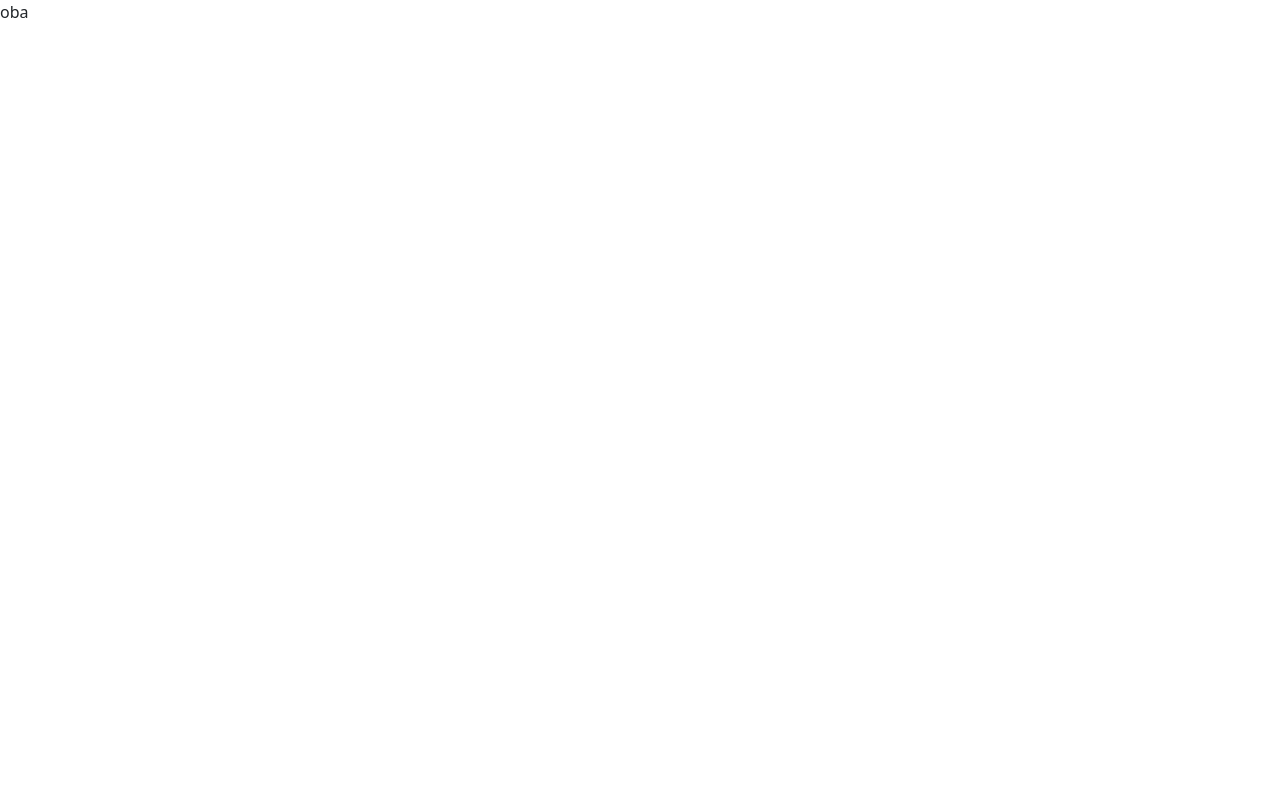
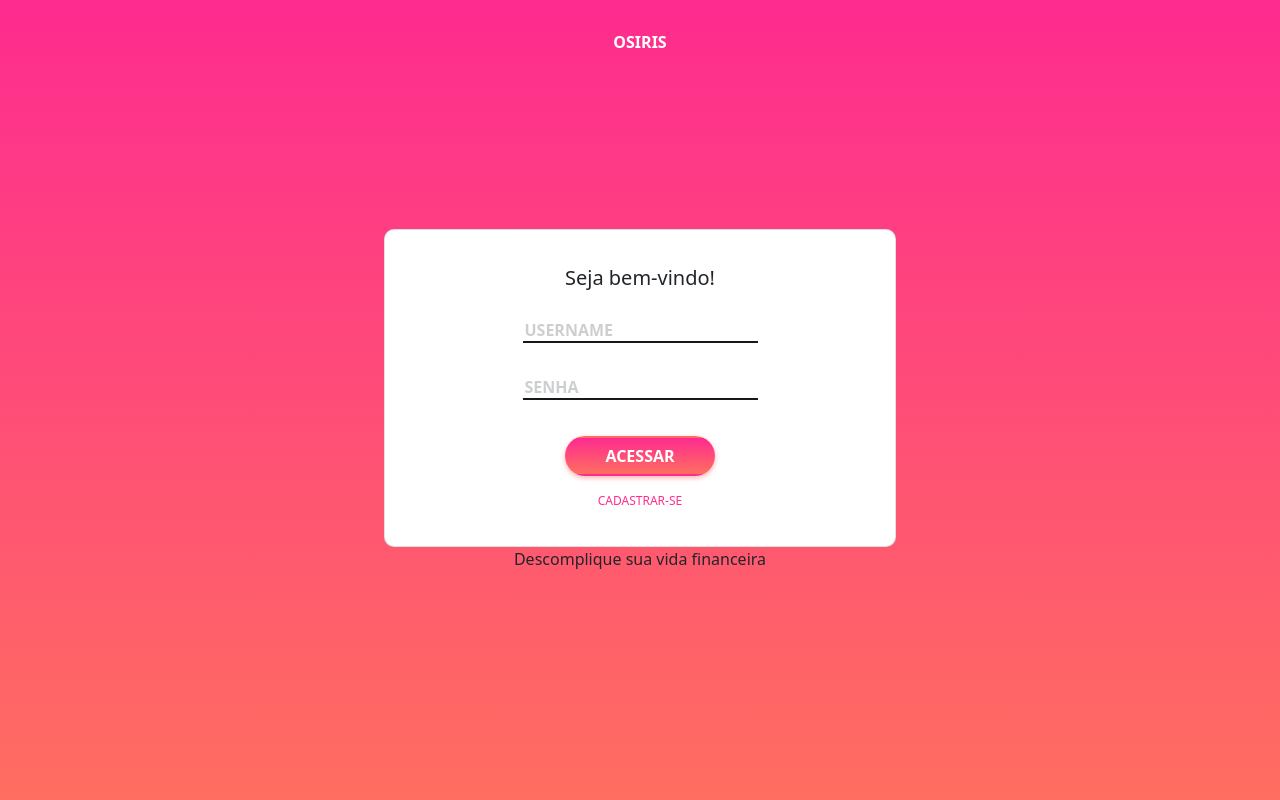
Before and after one commit to brizClickBus/django_project_osiris, a Django app: page / in a window 1280 px wide. Before the commit the page is almost empty. Run offline with Django 4.2, Linux system fonts and the light colour scheme; some libraries are stand-ins or nearby versions.

Commit message:
create sign in page

```diff
--- a/home/forms.py
+++ b/home/forms.py
@@ -7,3 +7,7 @@ class SubscriptionForms(forms.Form):
     email = forms.EmailField()
     password = forms.CharField(max_length=100,widget=forms.PasswordInput)
     repeatPassWord = forms.CharField(max_length=100,widget=forms.PasswordInput)
+
+class Sign_in(forms.Form):
+    username = forms.CharField(max_length=20)
+    password = forms.CharField(max_length=100,widget=forms.PasswordInput)
--- a/home/views.py
+++ b/home/views.py
@@ -1,8 +1,9 @@
 from django.shortcuts import render
+from .forms import Sign_in
 
 # Create your views here.
 def sign_in(request):
-    return render(request,'home/sign_in.html')
+    return render(request,'home/sign_in.html',{'sign_in':Sign_in()})
 
 def sign_out(request):
     pass
--- a/osiris/settings.py
+++ b/osiris/settings.py
@@ -44,6 +44,7 @@ INSTALLED_APPS = [
     'django.contrib.messages',
     'django.contrib.staticfiles',
     'home.apps.HomeConfig',
+    'widget_tweaks',
 ]
 
 MIDDLEWARE = [
--- a/static/home/styles.css
+++ b/static/home/styles.css
@@ -0,0 +1,54 @@
+/* body */
+.body{
+    display: flex;
+    flex-direction: column;
+    min-height: 100vh;
+    align-items: center;
+    justify-content: center;
+    background: linear-gradient(rgb(254, 43, 143), rgb(255, 110, 96));
+}
+
+/* form */
+input{
+
+    border-top: none;
+    border-right: none;
+    border-bottom: 2px solid rgb(21, 25, 28);
+    border-left: none;
+    border-image: initial;
+    border-radius: 0px;
+    color: rgb(21, 25, 28);
+    height: 24px;
+    margin-bottom: 20px;
+}
+input::placeholder{
+    color: #9d9fa2;
+    font-weight: bold;
+    opacity: 0.5;
+}
+
+*:focus {
+    outline: none;
+}
+
+.form-btn{
+    display: inline-block;
+    width: 150px;
+    background: linear-gradient(rgb(254, 43, 143), rgb(255, 110, 96));
+    box-shadow: rgb(255 110 96 / 50%) 0px 2px 5px 0px;
+    border-color: transparent;
+    color: rgb(255, 255, 255);
+    margin-bottom: 0px;
+    font-weight: bold;
+    text-align: center;
+    touch-action: manipulation;
+    cursor: pointer;
+    font-size: 16px;
+    border-radius: 20px;
+    height: 40px;
+    position: relative;
+}
+.form-btn:hover{
+    width: 152px;
+    box-shadow: 0 0 11px rgba(33,33,33,.2);
+}
--- a/templates/home/sign_in.html
+++ b/templates/home/sign_in.html
@@ -1,19 +1,41 @@
-{% extends 'base.html'%}
-{% load static %}
-
-{%block head%}
-    <!-- CSS -->
-    <link href='{% static "/home/styles.css" %}' rel='stylesheet'>
-{%endblock%}
+{% extends 'home_base.html'%}
+{% load widget_tweaks %}
 
 {% block title%}
     sign_in | osiris
 {% endblock %}
 
 {% block content %}
-<div>oba</div>
+<div style="position: absolute; top: 30px;font-weight: bold;color: #fff;">
+    OSIRIS
+</div>
 
-<script
- src='{% static "home/main.js" %}' language="JavaScript" type="text/javascript"  >
-</script>
+<div class="card text-center" style="width: 40%; padding: 20px 10px; border-radius: 10px;">
+    <div class="card-body" >
+      <h5 class="card-title">Seja bem-vindo!</h5>
+
+      <form action="{% url 'login'%}" method="POST" >
+
+        <div style="padding: 20px;">
+            {% csrf_token %}
+            <div style="margin-bottom: 2rem;">
+                {%render_field   sign_in.username  placeholder="USERNAME" name="username"%}
+            </div>
+            <div style="margin-bottom: 1rem;">
+                {%render_field sign_in.password placeholder="SENHA" name="password"%}
+            </div>
+            </div >
+                <button id="fadeInfourth" Class="form-btn" type="submit">ACESSAR</button>
+            </div>
+
+            <a style="font-size: 12px; text-decoration: none;color:#fe2f8c;margin-bottom:1rem;">CADASTRAR-SE</a>
+
+        </div>
+
+    </form>
+<div>Descomplique sua vida financeira</div>
+
+
+    </div>
+  </div>
 {% endblock%}
--- a/templates/base.html
+++ b/templates/home_base.html
@@ -1,9 +1,11 @@
+{% load static %}
+
 <!DOCTYPE html>
 <html lang="en">
 <head>
 
-    {%block head%}
-    {%endblock%}
+    <!-- CSS -->
+    <link href='{% static "/home/styles.css" %}' rel='stylesheet'>
 
     <!-- bootstrap -->
     <link href="https://cdn.jsdelivr.net/npm/bootstrap@5.1.3/dist/css/bootstrap.min.css" rel="stylesheet" integrity="sha384-1BmE4kWBq78iYhFldvKuhfTAU6auU8tT94WrHftjDbrCEXSU1oBoqyl2QvZ6jIW3" crossorigin="anonymous">
@@ -14,8 +16,11 @@
     <meta name="viewport" content="width=device-width, initial-scale=1.0">
     <title>{% block title%}{% endblock %}</title>
 </head>
-<body>
+<body class="body">
     {%block content%}
     {%endblock%}
 </body>
 </html>
+<script
+ src='{% static "home/main.js" %}' language="JavaScript" type="text/javascript"  >
+</script>
```
